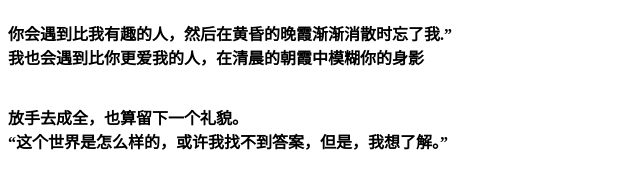
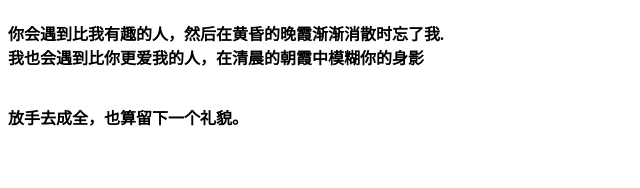
Before and after one commit to Mattjobturbo/test-full, a plain HTML site: page index.html in a window 1280 px wide. Shown: the whole page, without its empty margins (0-640 px from the left). Drawn offline with Linux system fonts and the light colour scheme.

Commit message:
Add files via upload

```diff
--- a/index.html
+++ b/index.html
@@ -2,20 +2,21 @@
 <html lang="en">
 <head>
     <meta charset="UTF-8">
-    <title>再见,祝你们幸福</title>
+    <title>祝你们幸福</title>
+
 </head>
 <body>
 <h4>
-
-    你会遇到比我有趣的人，然后在黄昏的晚霞渐渐消散时忘了我.”
+    <!--一直以来我们只是普通朋友关系，但其实我喜欢你很久了，那一天我知道了你和lqy的事
+     我知道我应该尊重你和他的关系和选择
+     祝你们幸福-->
+    你会遇到比我有趣的人，然后在黄昏的晚霞渐渐消散时忘了我.
     <br>
     我也会遇到比你更爱我的人，在清晨的朝霞中模糊你的身影
     <br>
     <br>
     <br>
     放手去成全，也算留下一个礼貌。
-    <br>
-    “这个世界是怎么样的，或许我找不到答案，但是，我想了解。”
 </h4>
 </body>
 </html>
```
